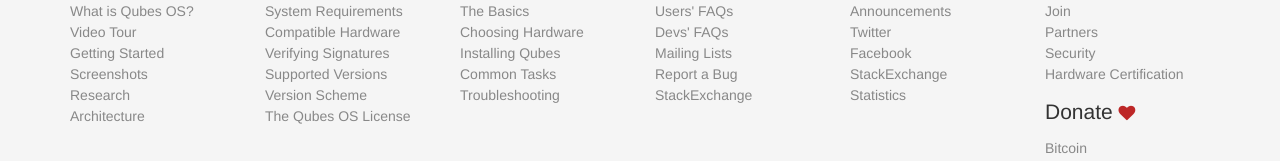
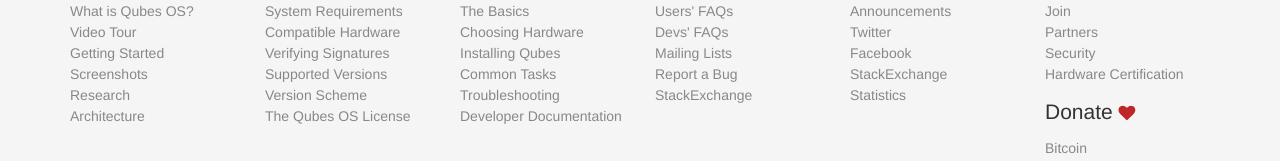
Before and after one commit to QubesOS/qubesos.github.io, a Jekyll site: the page built from news/index.html, in a window 1280 px wide. Shown: the part 460-621 px from the top of the page. Built offline with Jekyll 4.4.1, drawn with Linux system fonts in a browser that asks for light colours; some web fonts are replaced.

Commit message:
Add link to Developer Documentation

```diff
--- a/_data/architecture.yml
+++ b/_data/architecture.yml
@@ -49,6 +49,8 @@
     url: /doc/#common-tasks
   - title: Troubleshooting
     url: /doc/#troubleshooting
+  - title: Developer Documentation
+    url: /doc/#developer-documentation
 
 - title: Help
   url: /help/
```
